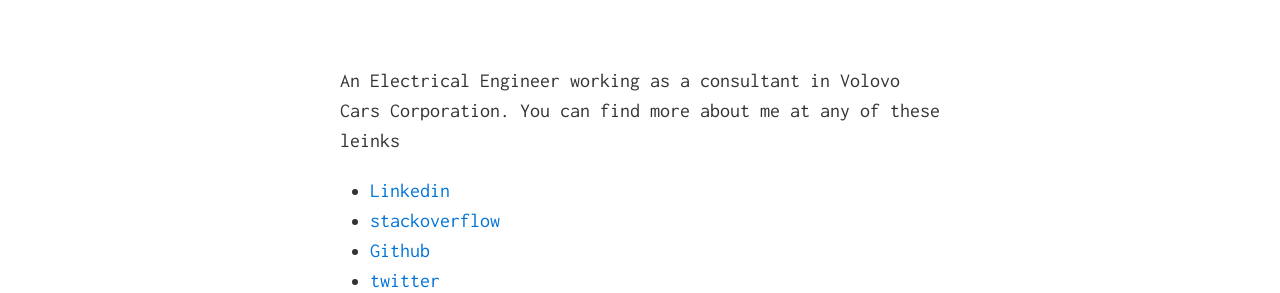
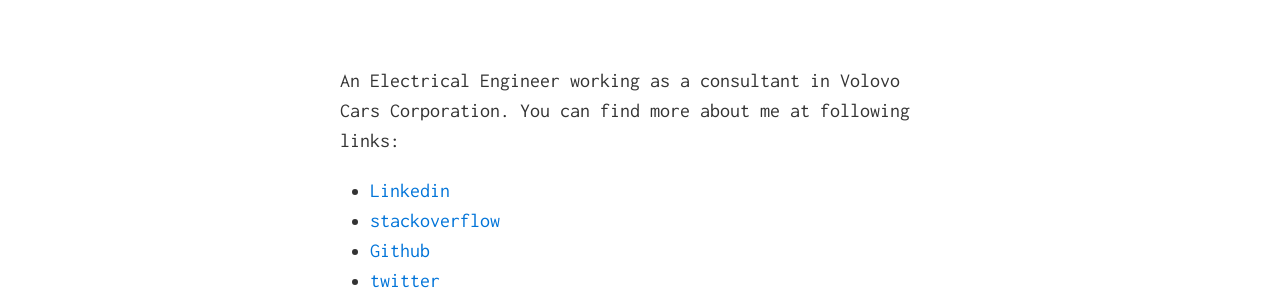
Before and after one commit to tuix/tuix.github.io, a Jekyll site: the page built from index.html, in a window 1280 px wide. Shown: the part 254-547 px from the top of the page. Built offline with Jekyll 4.4.1, drawn with Linux system fonts in a browser that asks for light colours; Markdown is read by kramdown in place of the engine named in the settings.

Commit message:
fix spelling

```diff
--- a/_includes/index.md
+++ b/_includes/index.md
@@ -1,5 +1,5 @@
 
-An Electrical Engineer working as a consultant in Volovo Cars Corporation. You can find more about me at any of these leinks
+An Electrical Engineer working as a consultant in Volovo Cars Corporation. You can find more about me at following links:
 
 * [Linkedin](https://www.linkedin.com/in/mohsennosratinia)
 * [stackoverflow](http://stackoverflow.com/users/1292374/mohsen-nosratinia)
```
